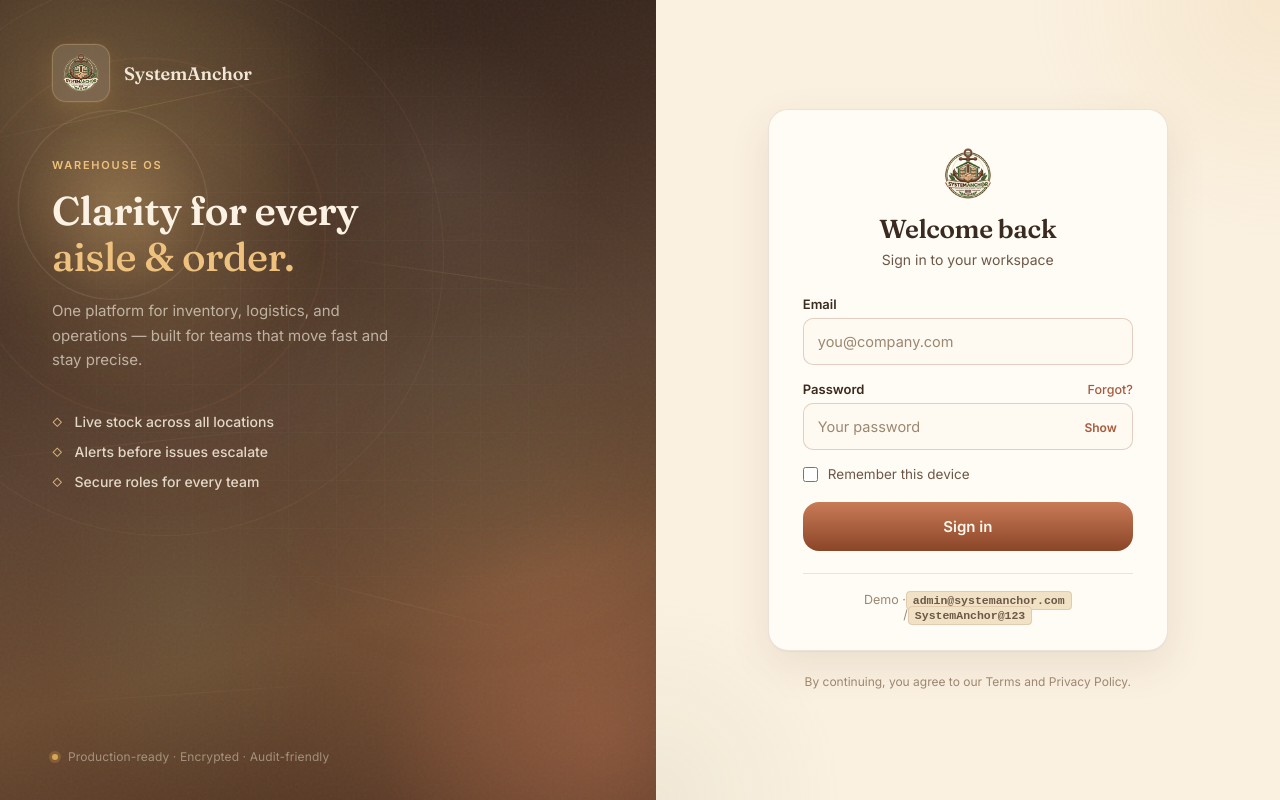
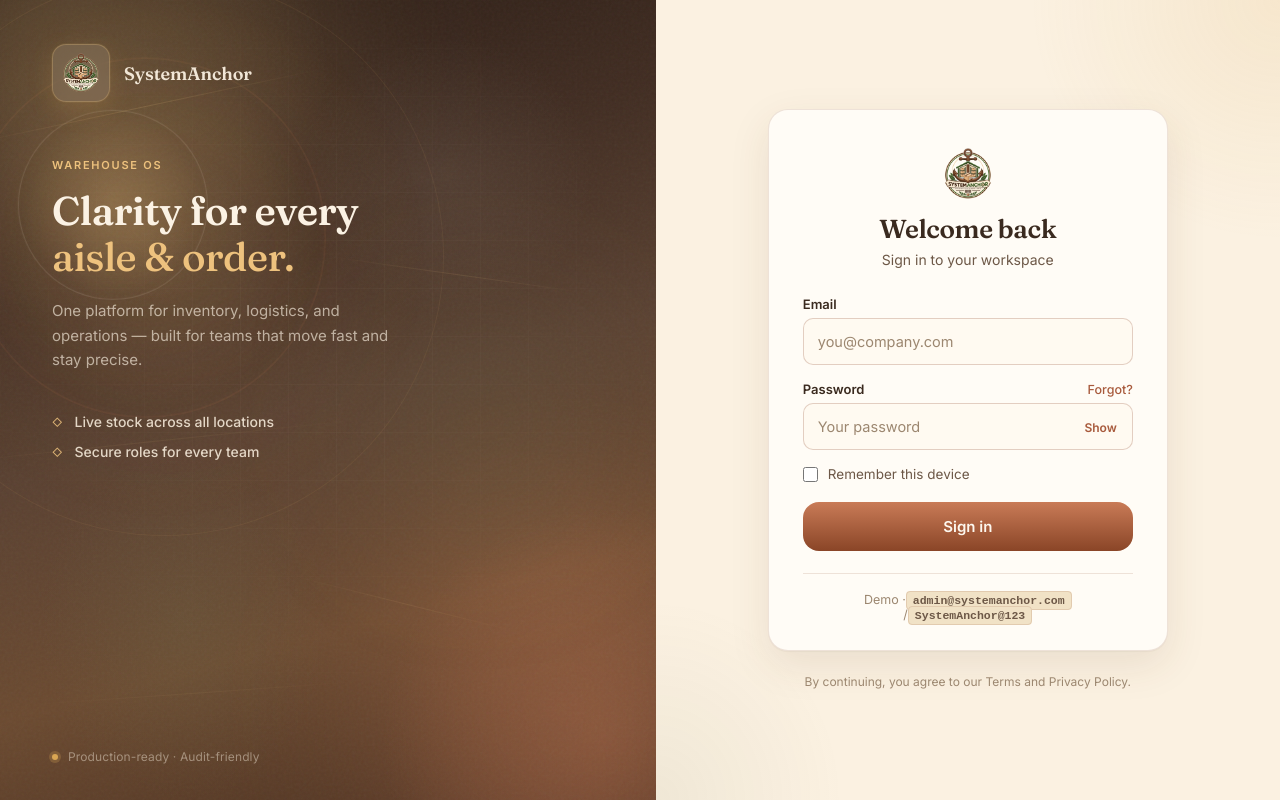
Before and after one commit to moniquebustillos16/systemanchor, a React (Vite) app in the folder frontend/: page / in a window 1280 px wide. Built offline with nearby package versions, Linux system fonts and the light colour scheme; no server answers.

Commit message:
Updated uis

```diff
--- a/frontend/src/App.tsx
+++ b/frontend/src/App.tsx
@@ -102,10 +102,6 @@ function App() {
             </li>
             <li>
               <span className="point-icon">◇</span>
-              Alerts before issues escalate
-            </li>
-            <li>
-              <span className="point-icon">◇</span>
               Secure roles for every team
             </li>
           </ul>
@@ -113,7 +109,7 @@ function App() {
 
         <footer className="brand-foot">
           <span className="status-pip" />
-          Production-ready · Encrypted · Audit-friendly
+          Production-ready  · Audit-friendly
         </footer>
       </aside>
 
```
